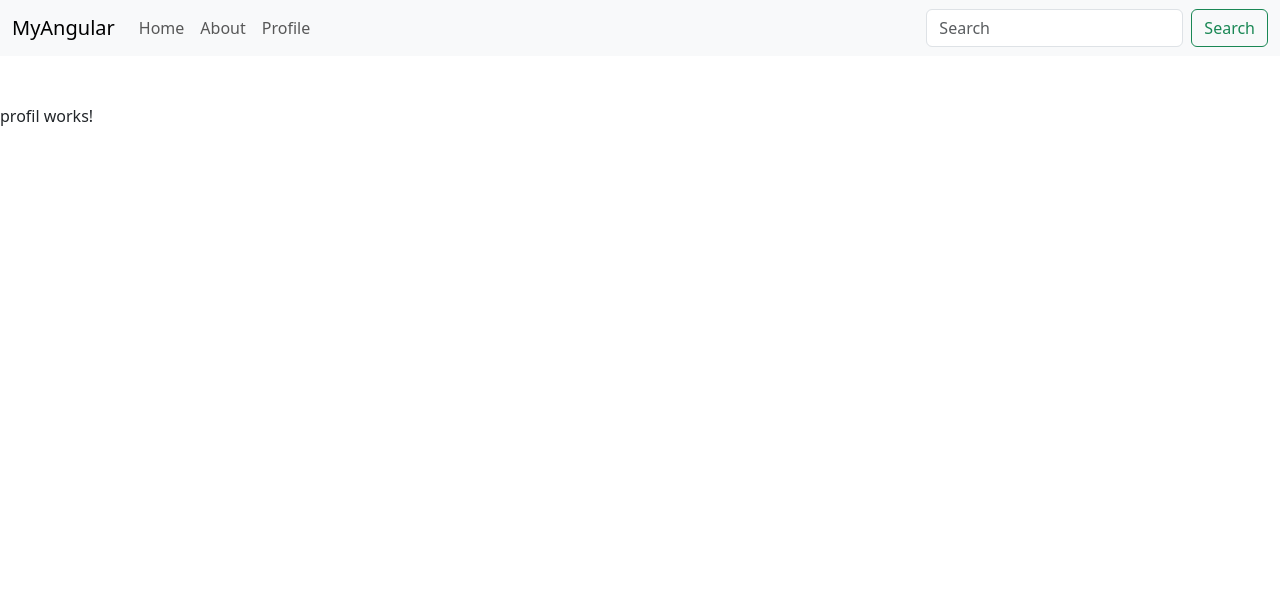
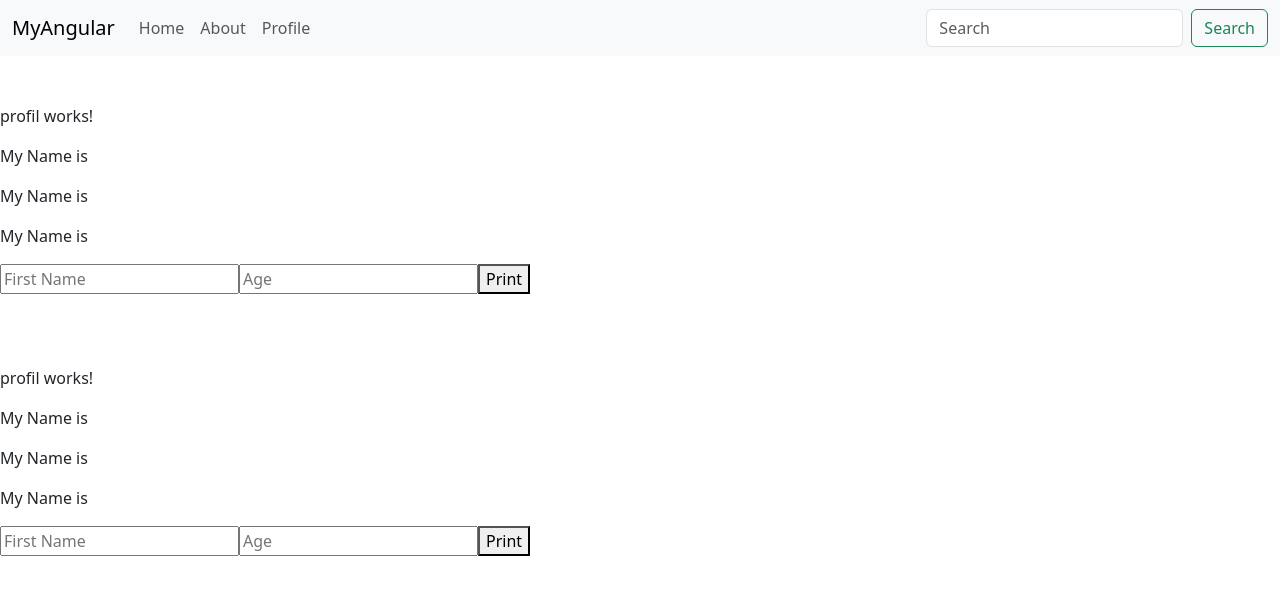
Before and after one commit to SamiAbdelhafidh/learn-angular, an Angular app: page /profil in a window 1280 px wide. Shown: the top 594 px of the page. Built offline with nearby package versions, Linux system fonts and the light colour scheme.

Commit message:
relation between component  and child ngContent-ngContainer

```diff
--- a/src/app/app.component.html
+++ b/src/app/app.component.html
@@ -14,4 +14,5 @@
 
 </div>
 
+<app-profil></app-profil>
 <!-- <app-home></app-home> -->
--- a/src/app/app.component.ts
+++ b/src/app/app.component.ts
@@ -14,7 +14,7 @@ import { NgModule } from '@angular/core';
   imports: [RouterOutlet,
     NavbarComponent,
     FormsModule,
-    ReactiveFormsModule ],
+    ReactiveFormsModule, ProfilComponent],
   templateUrl: './app.component.html',
   styleUrl: './app.component.css'
 })
--- a/src/app/home/home.component.html
+++ b/src/app/home/home.component.html
@@ -82,6 +82,8 @@
 
 </form>
 
+<ng-container select="ng-container"></ng-container>
+
 <!--  GOOD EXAMPLE FOR MEE
 
 <form #f="ngForm" (ngSubmit)="add(f)">
--- a/src/app/profil/profil.component.html
+++ b/src/app/profil/profil.component.html
@@ -1 +1,20 @@
 <p>profil works!</p>
+<p>My Name is {{name}}</p>
+<p>My Name is {{id}}</p>
+<p>My Name is {{country}}</p>
+
+
+<app-home>
+    <h1>hello Sami</h1>
+    <form>
+        <input type="" name="" value="">
+        <button>add</button>
+    </form>
+    <ng-container>
+        <h1>Hello world</h1>
+        <p>nini</p>
+        <form>
+            <input type="checkbox" name="" id="">nonono
+        </form>
+    </ng-container>
+</app-home>
--- a/src/app/profil/profil.component.ts
+++ b/src/app/profil/profil.component.ts
@@ -2,10 +2,11 @@ import { CommonModule } from '@angular/common';
 import { Component,isStandalone, OnInit } from '@angular/core';
 import { FormsModule } from '@angular/forms';
 import { ActivatedRoute } from '@angular/router';
+import { HomeComponent } from "../home/home.component";
 
 @Component({
   selector: 'app-profil',
-  imports: [CommonModule,FormsModule],
+  imports: [CommonModule, FormsModule, HomeComponent],
   standalone:true,
   templateUrl: './profil.component.html',
   styleUrls: ['./profil.component.css']
```
